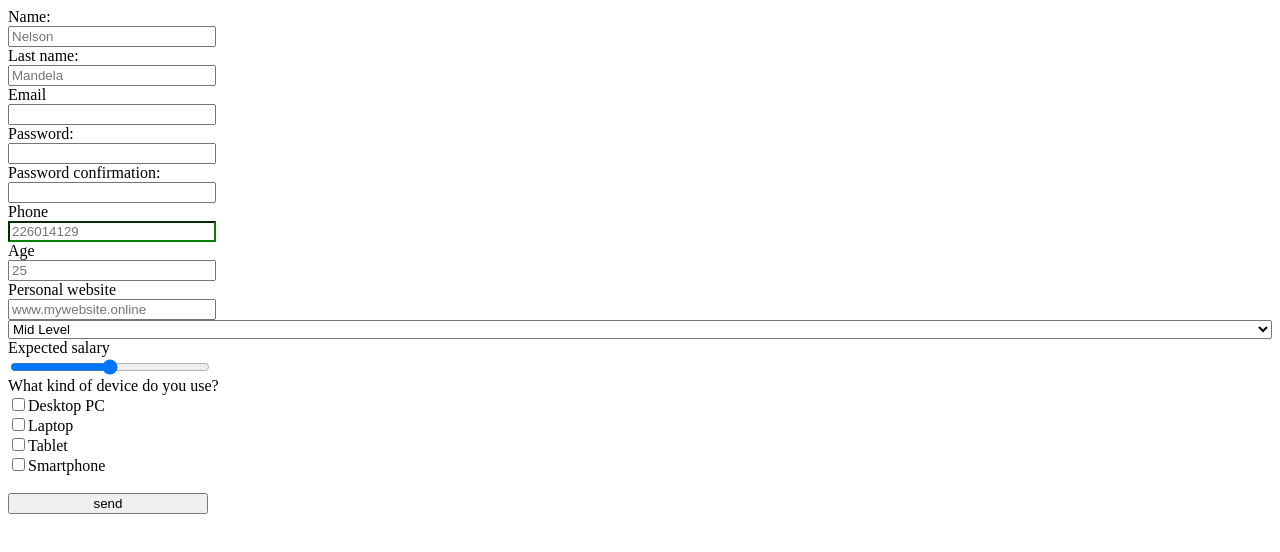
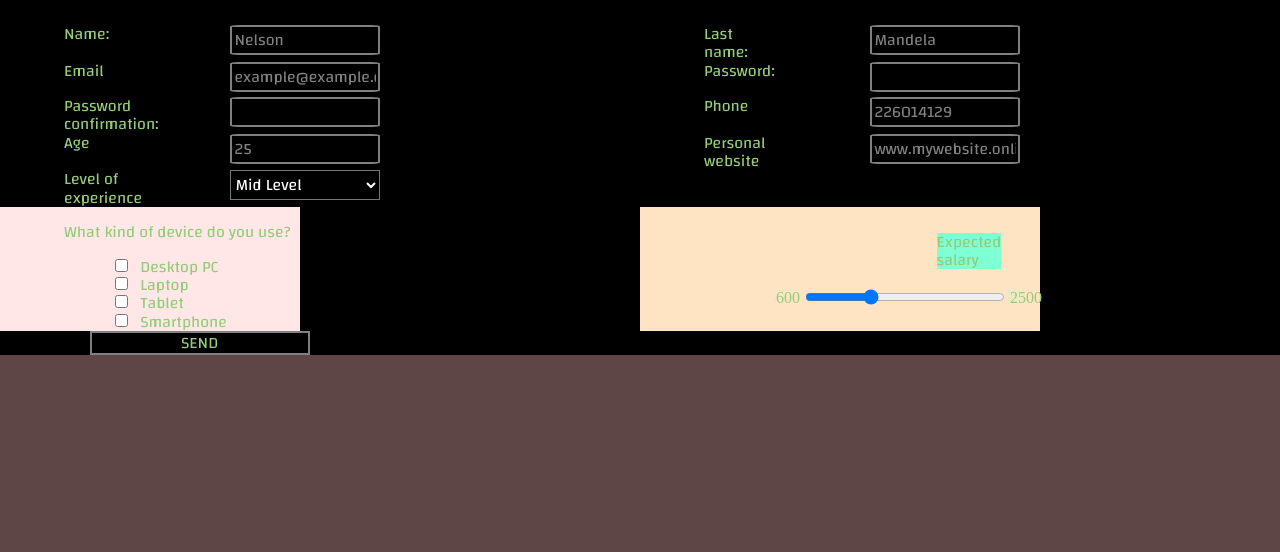
Before and after one commit to DranzerSv/Validated-Form, a plain HTML site: page index.html in a window 1280 px wide. Drawn offline with Linux system fonts and the light colour scheme.

Commit message:
responsive: I finished the styles for smartphone, tablet is 80% completed. fixed a bug with prettier, divided the styles files for device, added an extra file with queryselectors just in case. added a file of normalize to erase default spaces by each browser

```diff
--- a/app.js
+++ b/app.js
@@ -1,33 +1,4 @@
-/*let userName = document.getElementById("userName");
-
-let lastName = document.getElementById("lastName");
-
-let email = document.getElementById("email");
-
-let password = document.getElementById("password");
-
-let password_confirmation = document.getElementById("password_confirmation");
-
-let phone = document.getElementById("phone");
-
-let age = document.getElementById("age");
-
-let url = document.getElementById("url");
-
-let experience = document.getElementById("experience");
-
-let salary = document.getElementById("salary");
-
-let desktop = document.getElementById("desktop");
-
-let laptop = document.getElementById("laptop");
-
-let tablet = document.getElementById("tablet");
-
-let smartphone = document.getElementById("smartphone");
-
-let form = document.getElementById("form");*/
-
+import {} from './domElements.js'; /*poner variables */
 function validate(e) {
   let errors = [];
 
@@ -35,64 +6,67 @@ function validate(e) {
 
   function verify(fieldValue, fieldName, regex, errormessage) {
     if (!fieldValue) {
-      errors.push(`${fieldName} cannot be empty`);
-    } else if (!regex.test(fieldValue)) {
+      errors.push(`${fieldName} can't be empty`);
+      return;
+    }
+    if (!regex.test(fieldValue)) {
       errors.push(errormessage);
+      return;
     }
   }
 
   verify(
     userName.value,
-    "Name",
+    'Name',
     /^[a-zA-Z]+$/,
-    "Name can only contain characters"
+    'Name can only contain characters'
   );
   verify(
     lastName.value,
-    "Last name",
+    'Last name',
     /^[a-zA-Z]+$/,
-    "Last name can only contain characters"
+    'Last name can only contain characters'
   );
   verify(
     email.value,
-    "Email",
+    'Email',
     /^[a-zA-Z0-9_.+-]+@[a-zA-Z0-9-]+\.[a-zA-Z0-9-.]+$/,
-    "Email must have a valid format"
+    'Email must have a valid format'
   );
   verify(
     password.value,
-    "Password",
+    'Password',
     /^(?=.*\d)(?=.*[@#$%^&+=_])(?=.*[a-z])(?=.*[A-Z]).{8,}$/,
-    "Password must include a lowercase, an uppercase,a digit, a special character(@#$%^&+=_) and a minumun of 8 characters"
+    'Password must include a lowercase, an uppercase,a digit, a special character(@#$%^&+=_) and a minumun of 8 characters'
   );
   /*-----------------------------------PASSWORD_confirmation --------------------------------------*/
 
   if (!password_confirmation.value) {
-    errors.push("Password confirmation cannot be empty");
+    errors.push('Password confirmation can not be empty');
   } else if (password_confirmation.value != password.value) {
-    errors.push("Password confirmation doesn't match");
+    errors.push('Password confirmation does not match');
   }
   verify(
     phone.value,
-    "Phone",
+    'Phone',
     /^\d\d\d\d\d\d\d\d$/,
-    "Phone must have exactly 8 digits"
+    'Phone must have exactly 8 digits'
   );
 
   /*-----------------------------------AGE --------------------------------------*/
 
-  if (age.value === "") {
-    errors.push("age can't be empty");
+  if (age.value === '') {
+    errors.push('age can not be empty');
     /*one upper, one lower, one selected special character,1 digit,8 character minimun*/
   } else if (!(parseInt(age.value) < 120)) {
-    errors.push("age must be numerical and smaller than 120 years");
+    errors.push('age must be numerical and smaller than 120 years');
   }
   /*-----------------------------------URL-------------------------------------*/
   verify(
     url.value,
-    "URL",
+    'URL',
     /^http(s)?:\/\/www\.[a-zA-Z]+\.[a-z]+(\.[a-z]+)?$/,
-    "URL should follow a valid format like http://www.someting.online.dev https://www.douglascoding.online http://www.douglascoding.com http://www.douglas-coding.com http://www.douglascoding123.com"
+    'URL should follow a valid format like: http://www.someting.online.dev https://www.douglascoding.online http://www.douglascoding.com http://www.douglas-coding.com http://www.douglascoding123.com'
   );
 
   /*--------------------------Error list---------------------------- */
@@ -116,19 +90,4 @@ function validate(e) {
   errors_display(errors);
 }
 
-form.addEventListener("submit", validate);
-/*
-
-
-
-let salary = document.getElementById("salary");
-
-let desktop = document.getElementById("desktop");
-
-let laptop = document.getElementById("laptop");
-
-let tablet = document.getElementById("tablet");
-
-let smartphone = document.getElementById("smartphone");
-
-let form = document.getElementById("form");*/
+form.addEventListener('submit', validate);
--- /dev/null
+++ b/domElements.js
@@ -0,0 +1,31 @@
+let userName = document.getElementById("userName");
+
+let lastName = document.getElementById("lastName");
+
+let email = document.getElementById("email");
+
+let password = document.getElementById("password");
+
+let password_confirmation = document.getElementById("password_confirmation");
+
+let phone = document.getElementById("phone");
+
+let age = document.getElementById("age");
+
+let url = document.getElementById("url");
+
+let experience = document.getElementById("experience");
+
+let salary = document.getElementById("salary");
+
+let desktop = document.getElementById("desktop");
+
+let laptop = document.getElementById("laptop");
+
+let tablet = document.getElementById("tablet");
+
+let smartphone = document.getElementById("smartphone");
+
+let form = document.getElementById("form");
+
+export {}; /*poner variables aqui */
--- a/index.html
+++ b/index.html
@@ -5,34 +5,75 @@
     <meta http-equiv="X-UA-Compatible" content="IE=edge" />
     <meta name="viewport" content="width=device-width, initial-scale=1.0" />
     <title>Konami</title>
-    <link rel="stylesheet" href="styles.css" />
+    <style>
+      @import url('https://fonts.googleapis.com/css2?family=Changa:wght@200;300;400;500;600;700;800&display=swap');
+    </style>
+    <link rel="stylesheet" href="normalize.css" />
+    <link rel="stylesheet" href="smartphone.css" />
+    <link rel="stylesheet" href="tablet.css" />
   </head>
   <body>
-    <form action="" id="form">
+    <form action="" id="form" oninput="val.value = parseInt(salary.value)">
       <label for="userName">Name: </label>
-      <input type="text" id="userName" name="userName" placeholder="Nelson" />
+      <input
+        type="text"
+        id="userName"
+        name="userName"
+        placeholder="Nelson"
+        class="form__input"
+      />
 
       <label for="lastName">Last name: </label>
-      <input type="text" id="lastName" name="lastName" placeholder="Mandela" />
+      <input
+        type="text"
+        id="lastName"
+        name="lastName"
+        placeholder="Mandela"
+        class="form__input"
+      />
 
       <label for="email">Email</label>
-      <input type="email" name="email" id="email" />
+      <input
+        type="email"
+        name="email"
+        id="email"
+        class="form__input"
+        placeholder="example@example.com"
+      />
 
       <label for="password">Password: </label>
-      <input type="password" id="password" name="password" />
+      <input
+        type="password"
+        id="password"
+        name="password"
+        class="form__input password"
+      />
 
       <label for="password_confirmation">Password confirmation: </label>
       <input
         type="password"
         id="password_confirmation"
         name="password_confirmation"
+        class="form__input password"
       />
 
       <label for="phone">Phone</label>
-      <input type="tel" id="phone" placeholder="226014129" />
+      <input
+        type="tel"
+        id="phone"
+        placeholder="226014129"
+        class="form__input"
+        max="8"
+      />
 
       <label for="age">Age</label>
-      <input type="number" id="age" name="age" placeholder="25" />
+      <input
+        type="number"
+        id="age"
+        name="age"
+        placeholder="25"
+        class="form__input"
+      />
 
       <label for="url">Personal website</label>
       <input
@@ -40,19 +81,18 @@
         id="url"
         name="url"
         placeholder="www.mywebsite.online"
+        class="form__input"
       />
-
-      <select name="experience" id="experience">
+      <label for="experience">Level of experience</label>
+      <select name="experience" id="experience" class="select__input">
         <option value="junior">Junior</option>
         <option value="mid_level" selected>Mid Level</option>
         <option value="Senior">Senior</option>
       </select>
 
-      <label for="salary">Expected salary</label>
-      <input type="range" id="salary" name="salary" min="600" max="2500" />
-
-      <span>What kind of device do you use?</span>
+      <div class="form__selection">
         <label for="desktop">
+          <p>What kind of device do you use?</p>
           <input
             type="checkbox"
             id="desktop"
@@ -62,11 +102,21 @@
         </label>
 
         <label for="laptop">
-        <input type="checkbox" id="laptop" name="laptop" value="laptop" />Laptop
+          <input
+            type="checkbox"
+            id="laptop"
+            name="laptop"
+            value="laptop"
+          />Laptop
         </label>
 
         <label for="tablet">
-        <input type="checkbox" id="tablet" name="tablet" value="tablet" />Tablet
+          <input
+            type="checkbox"
+            id="tablet"
+            name="tablet"
+            value="tablet"
+          />Tablet
         </label>
 
         <label for="smartphone">
@@ -77,12 +127,30 @@
             value="smartphone"
           />Smartphone
         </label>
+      </div>
+      <div class="form__salary-container">
+        <label for="salary" class="form__salary-label">Expected salary</label>
+
+        <input
+          type="range"
+          id="salary"
+          name="salary"
+          min="600"
+          max="2500"
+          class="form__range"
+          step="50"
+          value="1200"
+        />
+        <output name="val" for="salary" class="form__output"></output>
+      </div>
 
       <br />
-      <input type="submit" value="send" />
-      <ul id="errors_list" class="errors_list"></ul>
+      <input type="submit" value="SEND" class="form__submit" />
     </form>
-    <script src="app.js"></script>
+    <!--THE SQUARE WITH ALL USER WRONG INPUTS----------------->
+    <ul id="errors_list" class="errors__list"></ul>
+
+    <script type="module" src="app.js"></script>
     <script src="errors_display.js"></script>
   </body>
 </html>
--- /dev/null
+++ b/smartphone.css
@@ -0,0 +1,126 @@
+body {
+  background-color: black;
+}
+.errors__list {
+  overflow: hidden;
+  box-sizing: border-box;
+  width: 85vw;
+  margin-left: 7.5vw;
+  padding-left: 5.5%;
+  background-color: #ffe7e7;
+  list-style: none;
+  font-family: 'Changa';
+  display: flexbox;
+  flex-direction: column;
+  border-radius: 2.5%;
+}
+.errors__list li {
+  color: #ef4243;
+  margin-top: 5px;
+  margin-bottom: 5px;
+}
+label {
+  margin-left: 5vw;
+  color: #94cc79;
+  font-family: 'Changa';
+}
+
+.form__input {
+  background-color: black;
+  border: 2px solid gray;
+  border-radius: 5%;
+  margin-left: 8vw;
+  margin-bottom: 5px;
+  width: 84vw;
+  height: 30px;
+  color: white;
+  font-family: 'Changa';
+}
+.form__input::placeholder {
+  color: gray;
+  font-family: 'Changa';
+}
+.password {
+  color: white;
+}
+
+.select__input {
+  margin-left: 8vw;
+  margin-bottom: 5px;
+  width: 84vw;
+  background-color: black;
+  color: white;
+  font-family: 'Changa';
+}
+input[type='checkbox'] {
+  margin-left: 4vw;
+  margin-right: 12px;
+}
+.form__selection {
+  display: flex;
+  flex-direction: column;
+}
+/*---------------------RANGE INPUT-------------------------------*/
+*,
+*::after,
+*::before {
+  box-sizing: border-box;
+}
+.form__salary-label {
+  margin-top: 20px;
+  margin-left: 35vw;
+}
+.form__range {
+  margin-top: 20px;
+  margin-left: 25vw;
+  width: 50vw;
+  position: relative;
+}
+
+.form__range::before,
+.form__range::after {
+  position: absolute;
+  display: inline-block;
+}
+.form__range::before {
+  content: attr(min);
+  left: 0;
+  color: #94cc79;
+  transform: translateX(calc(-100% - 5px));
+}
+.form__range::after {
+  content: attr(max);
+  right: 0;
+  color: #94cc79;
+  transform: translateX(calc(100% + 5px));
+}
+.form__output {
+  margin-top: 20px;
+  margin-left: 45vw;
+  width: 10vw;
+  color: #94cc79;
+}
+.form__submit {
+  margin-left: 7vw;
+  width: 86vw;
+  color: #94cc79;
+  background-color: black;
+  font-family: 'Changa';
+  border: 2px solid gray;
+}
+form {
+  overflow: hidden;
+  display: flex;
+  flex-direction: column;
+  padding-top: 25px;
+}
+/*
+#phone {
+  outline: 0;
+}
+#phone:valid {
+  border-color: green;
+}
+#phone:focus:invalid {
+  border-color: red;
+}*/
--- a/styles.css
+++ /dev/null
@@ -1,16 +0,0 @@
-form{
-    display: flex;
-    flex-direction: column;
-}
-input{
-    max-width: 200px;
-}
-#phone{
-    outline: 0;
-}
-#phone:valid{
-    border-color: green;
-}
-#phone:focus:invalid{
-    border-color: red;
-}
--- /dev/null
+++ b/tablet.css
@@ -0,0 +1,136 @@
+@media (min-width: 768px) {
+  body {
+    background-color: rgb(94, 70, 70);
+  }
+  .errors__list {
+    overflow: hidden;
+    box-sizing: border-box;
+    width: 85vw;
+    margin-left: 7.5vw;
+    padding-left: 5.5%;
+    background-color: #ffe7e7;
+    list-style: none;
+    font-family: 'Changa';
+    display: flexbox;
+    flex-direction: column;
+    border-radius: 2.5%;
+  }
+  .errors__list li {
+    color: #ef4243;
+    margin-top: 5px;
+    margin-bottom: 5px;
+  }
+  label {
+    margin-left: 5vw;
+    color: #94cc79;
+    font-family: 'Changa';
+  }
+  form {
+    background-color: black;
+    width: 100%;
+    display: grid;
+    grid-template-columns: 10% 40% 10% 40%;
+    justify-content: space-evenly;
+    padding-top: 25px;
+  }
+  .form__input {
+    display: inline;
+    background-color: black;
+    border: 2px solid gray;
+    border-radius: 5%;
+    margin-bottom: 5px;
+    width: 150px;
+    height: 30px;
+    color: white;
+    font-family: 'Changa';
+  }
+  .form__input::placeholder {
+    color: gray;
+    font-family: 'Changa';
+  }
+  .password {
+    color: white;
+  }
+  .form__selection {
+    background-color: #ffe7e7;
+    display: flex;
+    flex-direction: column;
+    grid-column: 1/3;
+    width: 300px;
+  }
+  .select__input {
+    background-color: black;
+    margin-left: 8vw;
+    margin-bottom: 5px;
+    width: 150px;
+    height: 30px;
+    background-color: black;
+    color: white;
+    font-family: 'Changa';
+  }
+  input[type='checkbox'] {
+    margin-left: 4vw;
+    margin-right: 12px;
+  }
+  /*---------------------RANGE INPUT-------------------------------*/
+  *,
+  *::after,
+  *::before {
+    box-sizing: border-box;
+  }
+  .form__salary-container {
+    width: 400px;
+    display: flex;
+    flex-direction: column;
+    padding-right: 190px;
+    justify-content: center;
+    align-items: center;
+    background-color: bisque;
+    grid-column: 3/4;
+  }
+  .form__salary-label {
+    background-color: aquamarine;
+    margin-top: 20px;
+  }
+  .form__range-container {
+    background-color: #ef4243;
+    width: 200px;
+    display: flex;
+    flex-direction: column;
+    justify-content: baseline;
+  }
+  .form__range {
+    margin-top: 20px;
+    width: 200px;
+    position: relative;
+  }
+
+  .form__range::before,
+  .form__range::after {
+    position: absolute;
+    display: inline-block;
+  }
+  .form__range::before {
+    content: attr(min);
+    left: 0;
+    color: #94cc79;
+    transform: translateX(calc(-100% - 5px));
+  }
+  .form__range::after {
+    content: attr(max);
+    right: 0;
+    color: #94cc79;
+    transform: translateX(calc(100% + 5px));
+  }
+  .form__output {
+    background-color: brown;
+    color: #94cc79;
+  }
+  .form__submit {
+    width: 220px;
+    color: #94cc79;
+    background-color: black;
+    font-family: 'Changa';
+    border: 2px solid gray;
+  }
+}
```
Also changed, not shown: normalize.css (added), 1 other file. Lines whose indentation alone changed are shown as unchanged.
